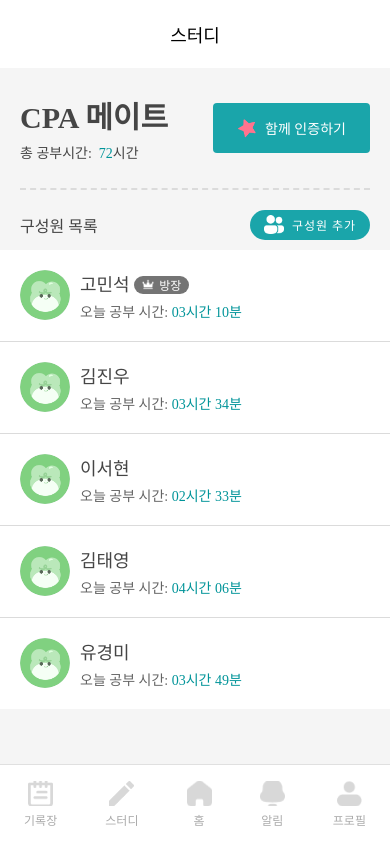
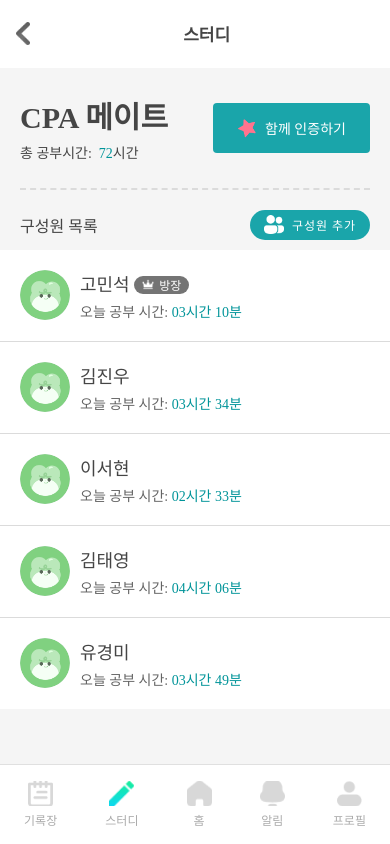
Before and after one commit to su-yeong-ice-pork/frontend, a React Native app: screen /StudyDetail in a window 390 px wide. Built offline with nearby package versions, Linux system fonts and the light colour scheme; what react-native-calendars would draw is missing.

Commit message:
chore: BottomBar, Header 수정

```diff
--- a/src/components/BottomBar.tsx
+++ b/src/components/BottomBar.tsx
@@ -24,7 +24,7 @@ const BottomBar = () => {
         ? require('../../assets/images/icons/noteOn.png')
         : require('../../assets/images/icons/note.png'),
     study:
-      currentScreen === 'Study'
+      currentScreen === 'Study' || currentScreen === 'StudyDetail'
         ? require('../../assets/images/icons/studyOn.png')
         : require('../../assets/images/icons/study.png'),
     home:
--- a/src/components/Header.tsx
+++ b/src/components/Header.tsx
@@ -1,12 +1,31 @@
+import {useNavigation} from '@react-navigation/native';
 import React from 'react';
-import {View, Text, StyleSheet, Dimensions} from 'react-native';
+import {
+  View,
+  Text,
+  StyleSheet,
+  Dimensions,
+  TouchableOpacity,
+  Image,
+} from 'react-native';
 
 const {width, height} = Dimensions.get('window');
 
-const Header = () => {
+const Header = ({Title}) => {
+  const navigation = useNavigation();
   return (
     <View style={styles.headerContainer}>
-      <Text style={styles.headerText}>스터디</Text>
+      <TouchableOpacity
+        style={styles.backButtonWrapper}
+        onPress={() => navigation.goBack()}>
+        <Image
+          source={require('../../assets/images/icons/backButton.png')}
+          style={styles.backButtonIcon}
+        />
+      </TouchableOpacity>
+      <View style={styles.titleWrapper}>
+        <Text style={styles.headerText}>{Title}</Text>
+      </View>
     </View>
   );
 };
@@ -15,16 +34,31 @@ export default Header;
 
 const styles = StyleSheet.create({
   headerContainer: {
-    width: width,
-    height: height * 0.08, // 화면 높이의 10%
+    height: height * 0.08,
+    flexDirection: 'row',
+    alignItems: 'center',
+    paddingHorizontal: width * 0.03,
     backgroundColor: '#fff',
+  },
+  backButtonWrapper: {
     justifyContent: 'center',
     alignItems: 'center',
-    // 그림자나 추가 스타일이 필요하면 여기에 작성
+  },
+  backButtonIcon: {
+    width: width * 0.06,
+    height: width * 0.06,
+    resizeMode: 'contain',
+  },
+  titleWrapper: {
+    flex: 1,
+    justifyContent: 'center',
+    alignItems: 'center',
   },
   headerText: {
-    fontSize: 18, // 적절한 크기로 조정
-    color: '#000',
-    fontFamily: 'NanumSquareNeo-dEb', // 커스텀 폰트 적용
+    fontFamily: 'NanumSquareNeo-cBd',
+    fontSize: 17,
+    color: '#454545',
+    fontWeight: 'bold',
+    textAlign: 'center',
   },
 });
--- a/src/screens/AlarmScreen.tsx
+++ b/src/screens/AlarmScreen.tsx
@@ -57,7 +57,7 @@ const previousNotifications: NotificationData[] = [
 const AlarmScreen = () => {
   return (
     <View style={styles.container}>
-      <Header />
+      <Header Title={'알림'} />
       <ScrollView contentContainerStyle={styles.contentContainer}>
         <View style={styles.content}>
           <NotificationList
--- a/src/screens/StudyDetailScreen.tsx
+++ b/src/screens/StudyDetailScreen.tsx
@@ -59,7 +59,7 @@ const StudyDetailScreen = () => {
 
   return (
     <View style={styles.container}>
-      <Header />
+      <Header Title={'스터디'} />
       <ScrollView contentContainerStyle={styles.main}>
         {/* 스터디 이름과 함께 인증하기 버튼 */}
         <View style={styles.studyHeader}>
--- a/src/screens/StudyRecordScreen.tsx
+++ b/src/screens/StudyRecordScreen.tsx
@@ -66,7 +66,7 @@ const StudyRecordScreen = () => {
     <>
       <SafeAreaView style={{flex: 1, backgroundColor: '#F5F5F5'}}>
         <View style={styles.container}>
-          <Header />
+          <Header Title={'기록장 / 랭킹'} />
           <ScrollView
             style={styles.main}
             contentContainerStyle={{paddingBottom: 80}}>
--- a/src/screens/StudyScreen.tsx
+++ b/src/screens/StudyScreen.tsx
@@ -16,7 +16,7 @@ const {width} = Dimensions.get('window');
 const StudyScreen = () => {
   return (
     <View style={styles.container}>
-      <Header />
+      <Header Title={'스터디'} />
       <ScrollView contentContainerStyle={styles.main}>
         <View style={styles.headerSection}>
           <Text style={styles.title}>
```
Also changed, not shown: assets/images/icons/backButton.png (added).
